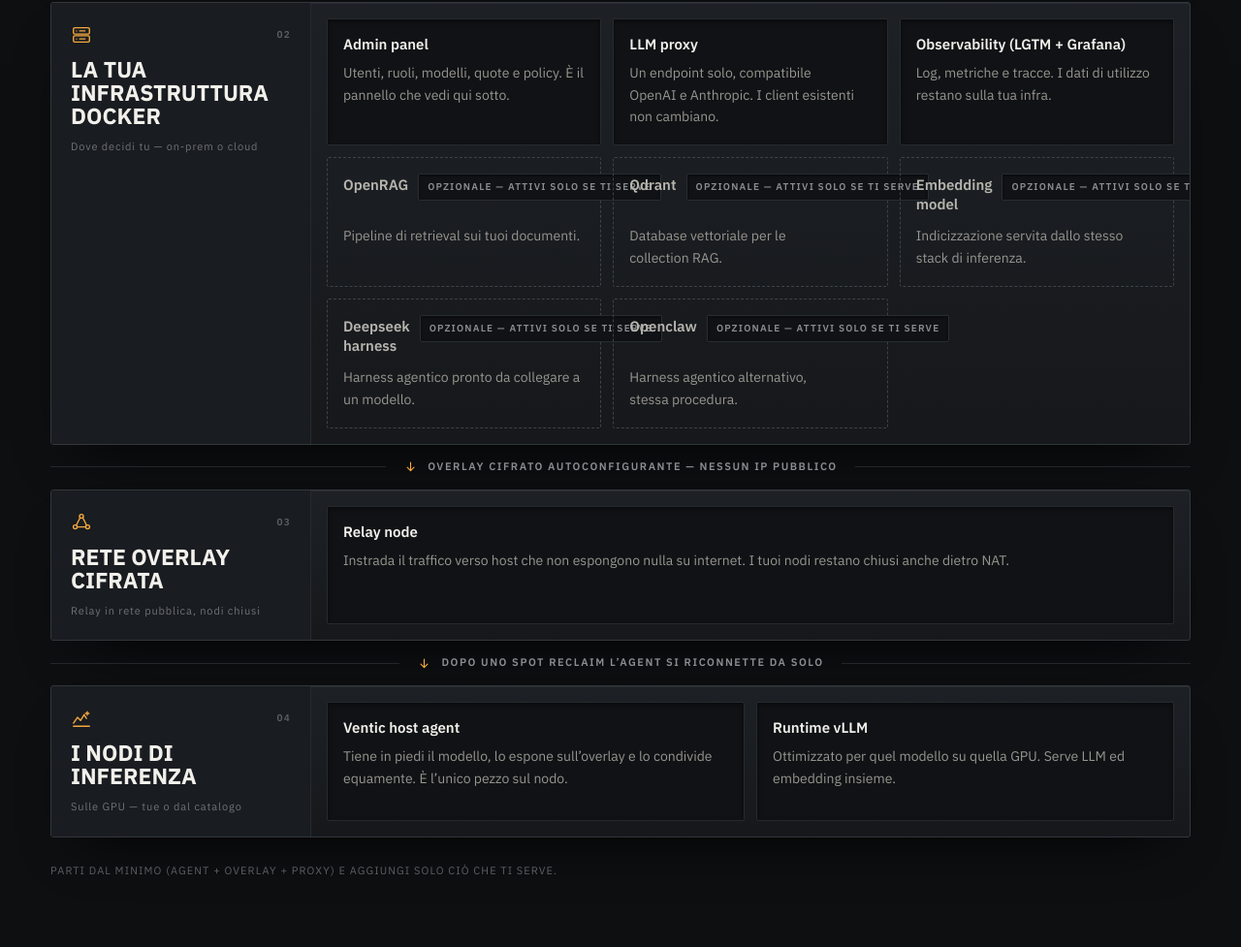
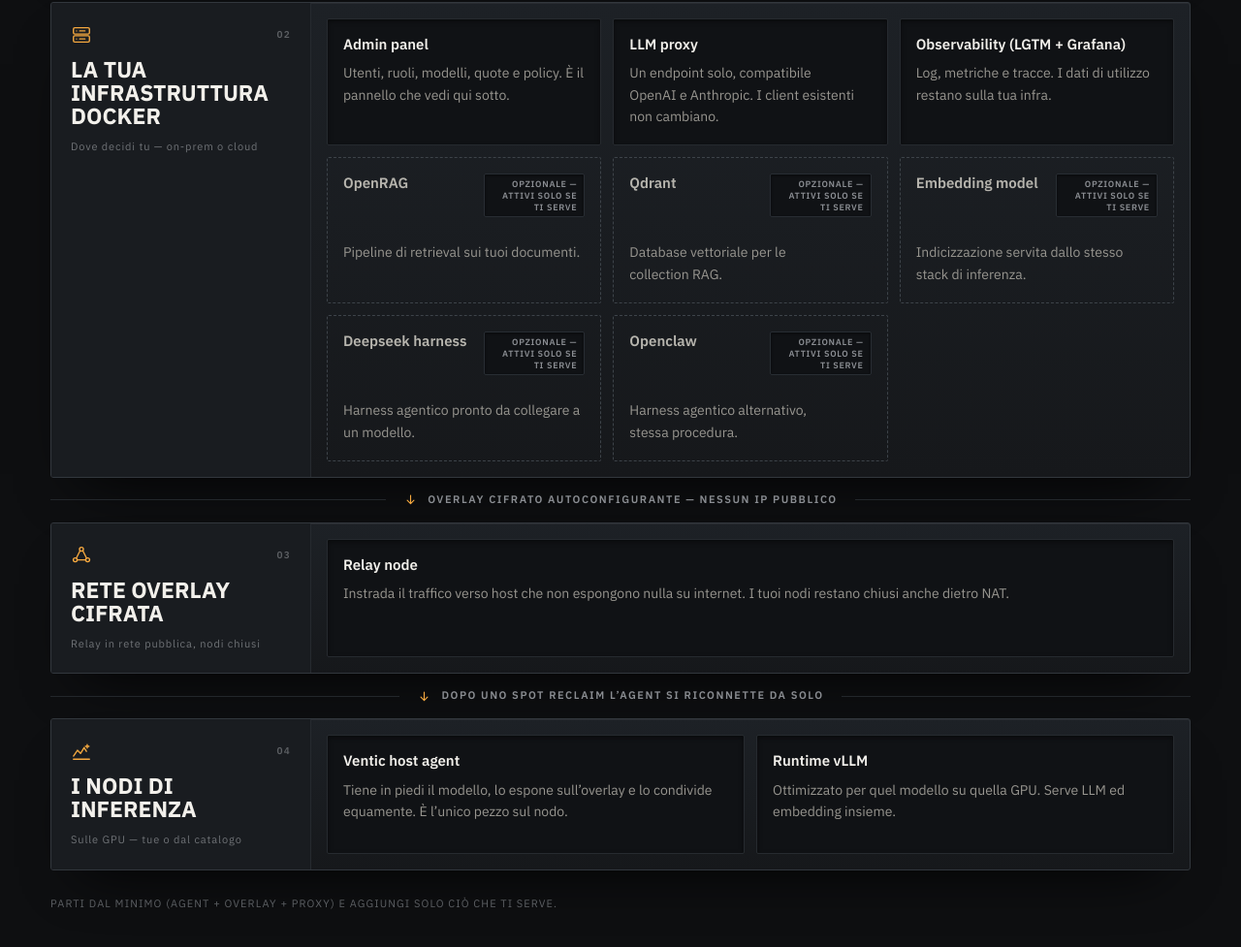
Before and after one commit to alexpacio/ventic-website, an Astro site: page / in a window 1280 px wide. Shown: the part 4683-5660 px from the top of the page at 97% size. Built offline with nearby package versions, Linux system fonts and the light colour scheme; Astro itself is replaced by a stand-in of ours.

Commit message:
fix: overflow Opzionale badge in Stack
- crow: align flex-start, cname flex:1 min-width:0, optag max-width 42% wrap, tracking 0.08em, 9px
- legend key: 11->10px, tracking 0.12->0.08em, white-space normal

```diff
--- a/src/components/Stack.astro
+++ b/src/components/Stack.astro
@@ -79,8 +79,9 @@ const icons = ["terminal", "provisioning", "overlay", "ops"];
   .legend { display: flex; flex-wrap: wrap; gap: 16px; margin-top: 14px; }
   .key {
     display: inline-flex; align-items: center; gap: 9px;
-    font-family: var(--mono); font-size: 11px; letter-spacing: .12em;
+    font-family: var(--mono); font-size: 10px; letter-spacing: .08em;
     text-transform: uppercase; color: var(--fg-faint);
+    white-space: normal; line-height: 1.4;
   }
   .swatch { width: 11px; height: 11px; border-radius: 2px; background: var(--sunk); border: 1px solid var(--line); }
   .swatch--opt { border-style: dashed; border-color: #3d4349; background: transparent; }
@@ -105,9 +106,9 @@ const icons = ["terminal", "provisioning", "overlay", "ops"];
   }
   .cell { display: flex; flex-direction: column; gap: 9px; padding: 16px 16px 18px; }
   .cell--opt { background: transparent; border-style: dashed; border-color: #3d4349; box-shadow: none; }
-  .crow { display: flex; align-items: baseline; justify-content: space-between; gap: 10px; }
-  .cname { font-size: 15px; font-weight: 600; line-height: 1.3; color: var(--fg-strong); }
-  .optag { flex-shrink: 0; }
+  .crow { display: flex; align-items: flex-start; justify-content: space-between; gap: 10px; }
+  .cname { font-size: 15px; font-weight: 600; line-height: 1.3; color: var(--fg-strong); flex: 1; min-width: 0; }
+  .optag { flex-shrink: 0; max-width: 42%; white-space: normal; line-height: 1.3; text-align: right; letter-spacing: 0.08em; font-size: 9px; padding: 4px 7px; }
   .cell--opt .cname { color: var(--fg-dim); }
 
   .link { display: flex; align-items: center; gap: 18px; padding: 14px 0; }
```
